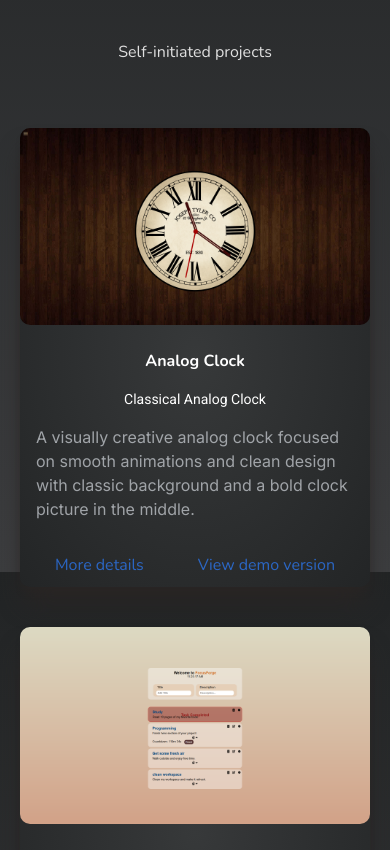
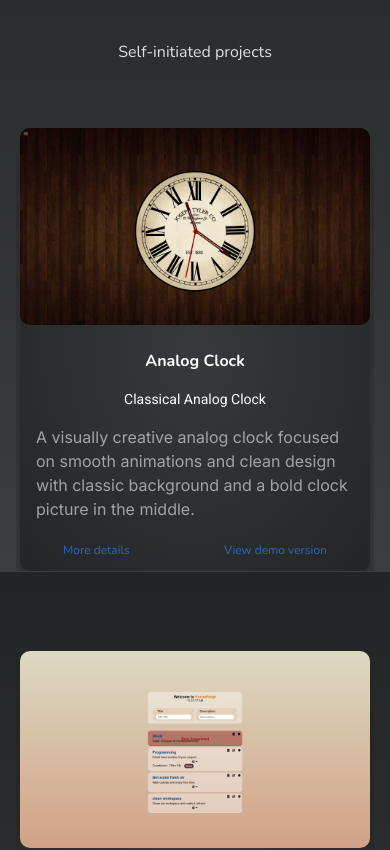
Before and after one commit to pixedit-dev/portfolio, a React app: page / in a window 390 px wide. Shown: the part 1960-2810 px from the top of the page. Built offline with nearby package versions, Linux system fonts and the light colour scheme; the HTML template or start-up script is replaced by a standard one.

Commit message:
Refactor: polish Project section and improve responsive UI

```diff
--- a/src/components/ProjectCard.jsx
+++ b/src/components/ProjectCard.jsx
@@ -1,8 +1,10 @@
 import { Link } from "react-router-dom";
+import Reveal from "./Reveal";
 
 const ProjectCard = ({ project }) => {
 	return (
-		<div className="rounded-[10px] shadow-xl shadow-stone-800 bg-radial from-[#37393a] to-[#232526] max-w-[350px] mx-auto justify-self-center text-white flex flex-col">
+		<Reveal>
+			<div className="rounded-[10px] shadow-xl shadow-stone-800 bg-radial from-[#37393a] to-[#232526] max-w-[350px] mx-auto justify-self-center text-white flex flex-col sm:h-[450px]">
 				<div>
 					<Link to={`/projects/${project.id}`}>
 						<img
@@ -21,20 +23,21 @@ const ProjectCard = ({ project }) => {
 					<p className="text-gray-300/70 font-inter">{project.description}</p>
 				</div>
 
-			<div className="text-center text-blue-500/70 flex gap-x-4 justify-around p-4 mt-auto max-h-[50px]">
+				<div className="text-center text-blue-500/70 flex gap-x-4 justify-around p-1 mb-2 mt-auto max-h-[50px]">
 					<Link
 						to={`/projects/${project.id}`}
-					className="hover:text-blue-500/80 hover:border-b-1">
+						className="text-[12px] sm:text-sm hover:text-blue-500/80 hover:border-b-1">
 						More details
 					</Link>
 					<a
 						href={project.links.demo}
 						target="_blank"
-					className="hover:text-blue-500/80 hover:border-b-1">
+						className="text-[12px] sm:text-sm hover:text-blue-500/80 hover:border-b-1">
 						View demo version
 					</a>
 				</div>
 			</div>
+		</Reveal>
 	);
 };
 
--- a/src/components/ProjectGrid.jsx
+++ b/src/components/ProjectGrid.jsx
@@ -1,13 +1,16 @@
 import projects from "../data/projects";
 import ProjectCard from "./ProjectCard";
+import Reveal from "./Reveal";
 
 const ProjectGrid = () => {
 	return (
 		<section>
-			<h3 className="text-[#dfdfdf] text-[16px] sm:text-2xl my-16 text-center">
-				Self-initiated projects
-			</h3>
-			<div className="grid lg:grid-cols-3 md:grid-cols-2 grid-cols-1 gap-y-10 px-4 justify-center">
+			<Reveal delay="0.5">
+				<h3 className="text-[#dfdfdf] text-[16px] sm:text-2xl my-16 text-center">
+					Self-initiated projects
+				</h3>
+			</Reveal>
+			<div className="grid lg:grid-cols-3 md:grid-cols-2 grid-cols-1 gap-y-20 px-4 justify-center">
 				{projects.map((project) => (
 					<ProjectCard key={project.id} project={project} />
 				))}
--- a/src/components/SkillSection.jsx
+++ b/src/components/SkillSection.jsx
@@ -5,12 +5,14 @@ import Reveal from "./Reveal";
 const Skills = () => {
 	return (
 		<section className="sm:px-4">
-			<h2 className="text-2xl text-[#dfdfdf] my-8">Skills</h2>
+			<Reveal delay="0.5">
+				<h2 className="text-2xl text-[#dfdfdf] my-8">Skills</h2>
+			</Reveal>
 
 			<div className="sm:space-y-6 grid md:grid-cols-2 gap-x-8">
 				{skillGroups.map((group) => (
 					<div key={group.title}>
-						<Reveal>
+						<Reveal delay="0.3">
 							<h3 className="sm:text-lg text-gray-200 mb-1 sm:mb-3 font-semibold text-sky-300/70">
 								{group.title}
 							</h3>
```
Lines whose indentation alone changed are shown as unchanged.
